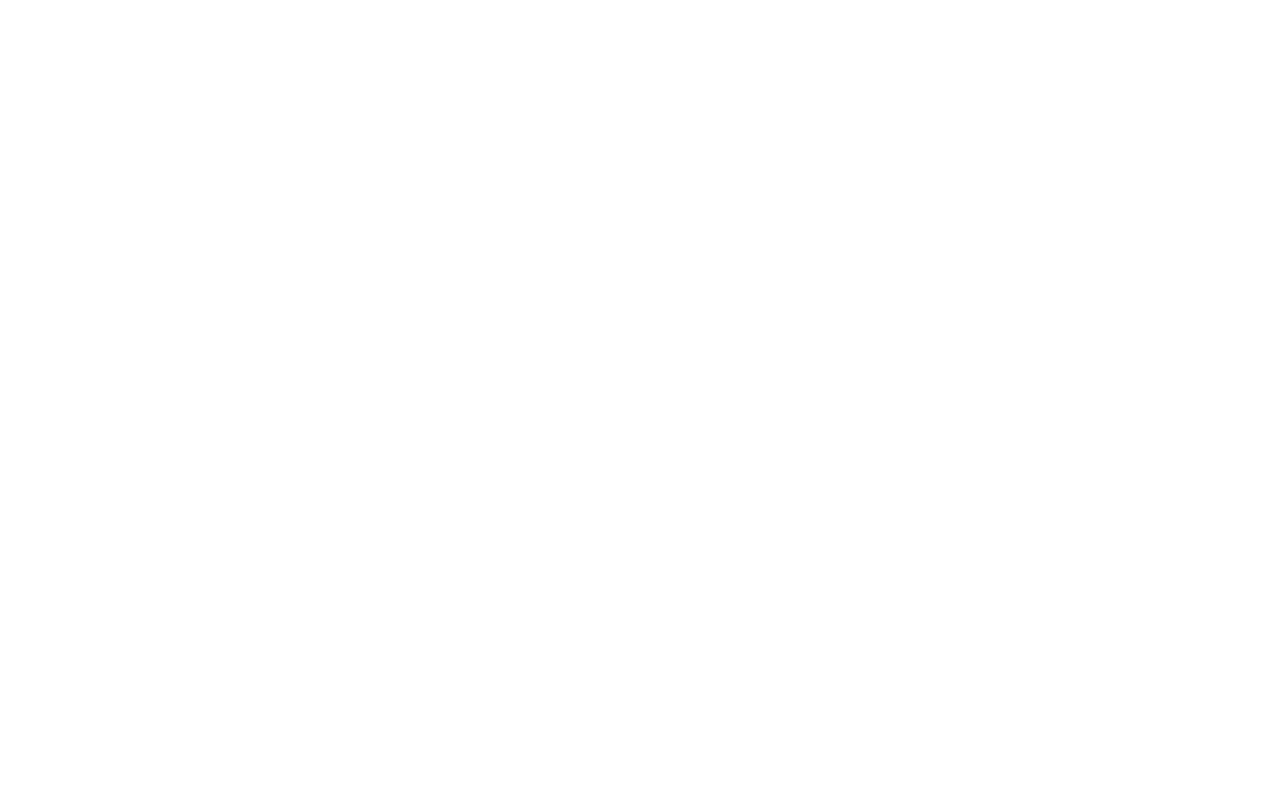
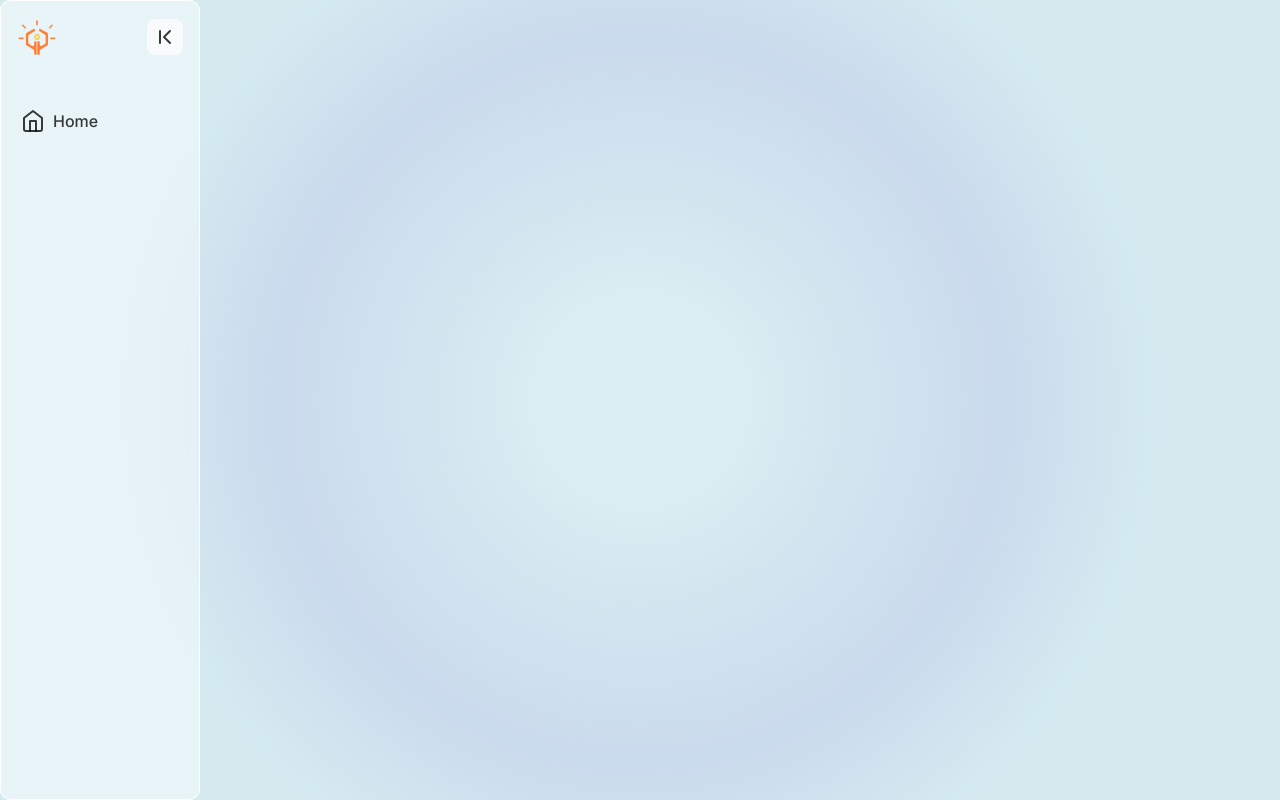
Before and after one commit to plusk-dev/tinkeringlab, a React (Vite) app in the folder frontend/: page /admin/dashboard in a window 1280 px wide. Before the commit this address had no page. Built offline with nearby package versions, Linux system fonts and the light colour scheme.

Commit message:
sidebar initiated

```diff
--- a/frontend/src/App.css
+++ b/frontend/src/App.css
@@ -34,3 +34,12 @@
     border-radius: 10px;
     border: 1px solid rgb(255, 255, 255);
 }
+.diamond-shape {
+    margin-right: 15px;
+    border-radius: 7px;
+    background-image: url("https://i.pinimg.com/236x/03/4b/de/034bde783ea726b922100c86547831e8.jpg");
+    text-align: center;
+    background-size: contain;
+    transform:rotate(45deg);
+    border: 1px solid black;
+}
--- a/frontend/src/App.tsx
+++ b/frontend/src/App.tsx
@@ -3,22 +3,31 @@
 import './App.css';
 import Login from './Login/Login';
 import { Toaster } from "@/components/ui/toaster"
-import Dashboard from './Dashboard';
+import Dashboard from './Dashboards/Dashboard';
+import AdminDashboard from './Dashboards/adminDash';
 import Component from './Bookings/Component';
 import { LandingPage } from './Landing_Page/LandingPage';
 import Machine from './Bookings/Machine'
 import Workstation from './Bookings/workstation';
+import ReqMach from './requests/machinereq';
+import WorkMech from './requests/workstationreq';
+import Reqcomp from './requests/componentreq';
+
 function App() {
   return (
     <>
       <Toaster />
       <Routes>
-        <Route path='/' element={<LandingPage/>}/>
+        <Route path='/' element={<LandingPage />} />
         <Route path='/login' element={<Login />} />
         <Route path='/dashboard' element={<Dashboard />} />
+        <Route path='/admin/dashboard' element={<AdminDashboard />} />
         <Route path='/dashboard/booking' element={<Component />} />
-        <Route path='/dashboard/machine' element={<Machine/>}/>
-        <Route path='/dashboard/workstation' element={<Workstation/>}/>
+        <Route path='/dashboard/machine' element={<Machine />} />
+        <Route path='/dashboard/workstation' element={<Workstation />} />
+        <Route path='/admin/dashboard/machine' element={<ReqMach/>} />
+        <Route path='/admin/dashboard/workstation' element={<WorkMech/>} />
+        <Route path='/admin/dashboard/component' element={<Reqcomp/>} />
       </Routes>
     </>
   );
--- a/frontend/src/Dashboard.tsx
+++ b/frontend/src/Dashboards/Dashboard.tsx
@@ -1,6 +1,6 @@
 import React from "react";
-import "./App.css"
-import Navbar from "./components/ui/Navbar";
+import "../App.css"
+import Navbar from "../components/ui/Navbar";
 import {
 	Card,
 	CardDescription,
@@ -35,9 +35,14 @@
 		<div className="h-screen parent">
 			<Navbar />
 			<div className="p-4 pt-6 h-5/6">
-				<h1 className="text-4xl tracking-tight font-medium ">
-					Welcome!</h1>
-				<div className={isSmall ? "pt-6 gap-4 header-cards" : "pt-6 gap-4 header-cards flex h-full"}>
+				<div className="flex">
+					<Card className="w-full flex info-card">
+						<div className="diamond-shape m-5 h-14 w-14"></div>
+						<h1 className="text-3xl tracking-tight pl-2 font-medium flex items-center">
+							Welcome! Vikas</h1>
+					</Card>
+				</div>
+				<div className={isSmall ? "gap-4 header-cards" : "pt-4 gap-4 header-cards flex h-full"}>
 					<Card className={isSmall ? "p-4 mt-2 drop-shadow-xl info-card max-h-1/2" : "drop-shadow-xl w-screen p-4 info-card"}>
 						<CardTitle>Components Available</CardTitle>
 						<CardDescription className="mt-2">Number of components available at the Tinkering Lab right now.</CardDescription>
--- /dev/null
+++ b/frontend/src/Dashboards/adminDash.tsx
@@ -0,0 +1,19 @@
+import React from "react"
+import Sidebar from "@/components/ui/Sidebar"
+import {
+  NavigationMenu,
+  NavigationMenuItem,
+  NavigationMenuList,
+} from "@/components/ui/navigation-menu";
+
+export default function AdminDashboard() {
+  return (
+    <>
+        <Sidebar/>
+        <div>
+
+        </div>
+    </>
+
+  )
+}
--- a/frontend/src/components/ui/Navbar.tsx
+++ b/frontend/src/components/ui/Navbar.tsx
@@ -23,7 +23,7 @@
 				</Link>
 				<Button variant="ghost" className={!isSmall ? "hidden" : ""} onClick={() => setHidden(!hidden)}><GiHamburgerMenu /></Button>
 			</div>
-			<div className={isSmall ? "flex-col flex hidden" + (!hidden ? "hidden" : "") : "flex items-center justify-end"}>
+			<div className={isSmall ? "flex-col flex" + (!hidden ? "hidden" : "") : "flex items-center justify-end"}>
 				<Link to="/login" className="p-3 hover:bg-zinc-300 hover:rounded-lg">My Bookings</Link>
 				<Link to="/dashboard/machine" className="p-3 hover:bg-zinc-300 hover:rounded-lg">Book a machine</Link>
 				<Link to="/dashboard/booking" className="p-3 hover:bg-zinc-300 hover:rounded-lg">Issue a component</Link>
--- /dev/null
+++ b/frontend/src/components/ui/Sidebar.tsx
@@ -0,0 +1,63 @@
+import { ChevronFirst, ChevronLast } from "lucide-react"
+import React, { useState,useEffect } from "react"
+import mainLogo from "./tinker.png"
+import { NavigationMenu, NavigationMenuItem } from "@radix-ui/react-navigation-menu";
+import { Link } from "react-router-dom";
+import { Home } from "lucide-react";
+
+export default function Sidebar(){
+  const [expanded, setExpanded] = useState(true);
+
+  const [isSmall, setisSmall] = useState(false);
+	window.addEventListener("resize", (_) => {
+		setisSmall(window.innerWidth <= 1000);
+	})
+
+	useEffect(() => {
+		setisSmall(window.innerWidth <= 1000);
+	}, [])
+
+
+
+  if(!isSmall){
+    return <>
+      <aside className={`${expanded?"w-[200px]":"w-16"} transition-all h-screen`}>
+        <NavigationMenu className="h-full flex flex-col gap-5 info-card">
+          <NavigationMenuItem className="p-4 pb-2 flex justify-between items-center mb-3">
+              <div>
+                <img
+                  src={mainLogo}
+                  className={`overflow-hidden transition-all ${
+                    expanded ? "w-10 h-10" : "w-0"
+                  }`}
+                  alt=""
+                />
+              </div>
+              <button
+                onClick={() => setExpanded((curr) => !curr)}
+                className="p-1.5 rounded-lg bg-gray-50 hover:bg-gray-100"
+              >
+              {expanded ? <ChevronFirst/> : <ChevronLast/>}
+            </button>
+          </NavigationMenuItem>
+          <NavigationMenuItem className={`${expanded?"":"hidden"} list-none flex flex-col`}>
+
+            <Link to="/admin/dashboard"  className="p-3 flex gap-2 hover:bg-zinc-300 hover:rounded-lg">
+              <Home className="ml-2"/>
+              <span>Home</span>
+            </Link>
+
+          </NavigationMenuItem>
+        </NavigationMenu>
+      </aside>
+    </>
+  }
+  else{
+    return <>
+      hello
+    </>
+  }
+
+
+
+}
--- /dev/null
+++ b/frontend/src/requests/componentreq.tsx
@@ -0,0 +1,7 @@
+import React from "react"
+export default function Reqcomp(){
+  return(
+    <>
+    </>
+  )
+}
--- /dev/null
+++ b/frontend/src/requests/machinereq.tsx
@@ -0,0 +1,6 @@
+import React from "react";
+
+export default function ReqMach(){
+  return <>
+  </>
+}
--- /dev/null
+++ b/frontend/src/requests/workstationreq.tsx
@@ -0,0 +1,5 @@
+import React from "react";
+export default function WorkMech(){
+  return <>
+  </>
+}
```
